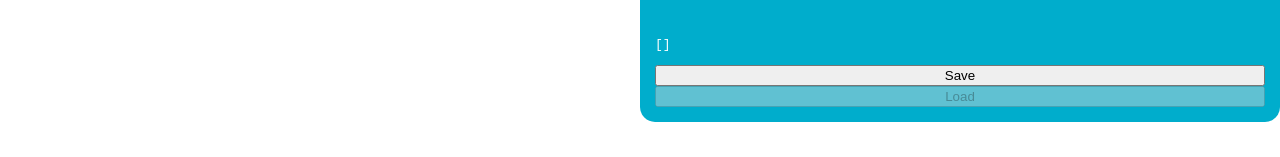
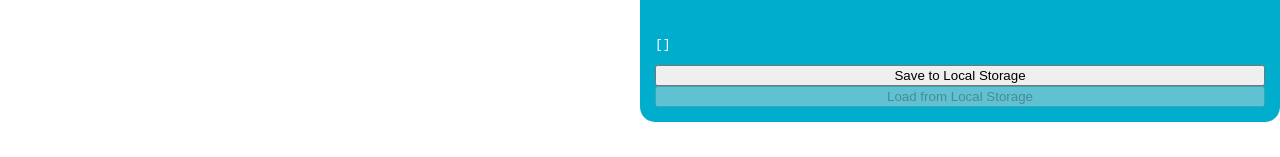
Before and after one commit to deusprogrammer/firebase-rule-generator, a React (Create React App) app: page / in a window 1280 px wide. Shown: the part 395-552 px from the top of the page. Built offline with nearby package versions, Linux system fonts and the light colour scheme.

Commit message:
Changed button labels

```diff
--- a/src/App.js
+++ b/src/App.js
@@ -258,8 +258,8 @@ const App = () => {
                     <pre>
                         {JSON.stringify(schema, null, 2)}
                     </pre>
-                    <button onClick={() => {localStorage.setItem("firebaseSchema", JSON.stringify(schema))}}>Save</button>
-                    <button onClick={() => {setSchema(JSON.parse(localStorage.getItem("firebaseSchema")))}} disabled={!localStorage.getItem("firebaseSchema")}>Load</button>
+                    <button onClick={() => {localStorage.setItem("firebaseSchema", JSON.stringify(schema))}}>Save to Local Storage</button>
+                    <button onClick={() => {setSchema(JSON.parse(localStorage.getItem("firebaseSchema")))}} disabled={!localStorage.getItem("firebaseSchema")}>Load from Local Storage</button>
                 </div>
             </div>
         </div>
```
